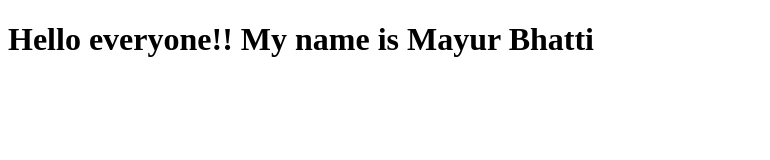
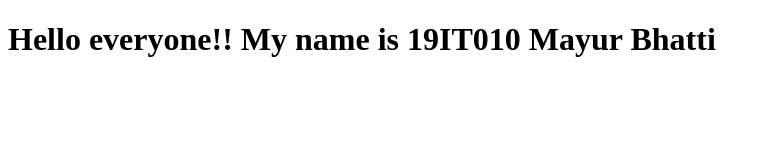
Before and after one commit to themaybhatti/Jenkins-Demo, a plain HTML site: page index.html in a window 1280 px wide. Shown: the whole page, without its empty margins (0-770 px from the left). Drawn offline with Linux system fonts and the light colour scheme.

Commit message:
Changes in Repo

```diff
--- a/index.html
+++ b/index.html
@@ -9,7 +9,7 @@
 </head>
 
 <body>
-    <h1>Hello everyone!! My name is Mayur Bhatti</h1>
+    <h1>Hello everyone!! My name is 19IT010 Mayur Bhatti</h1>
 </body>
 
 </html>
```
